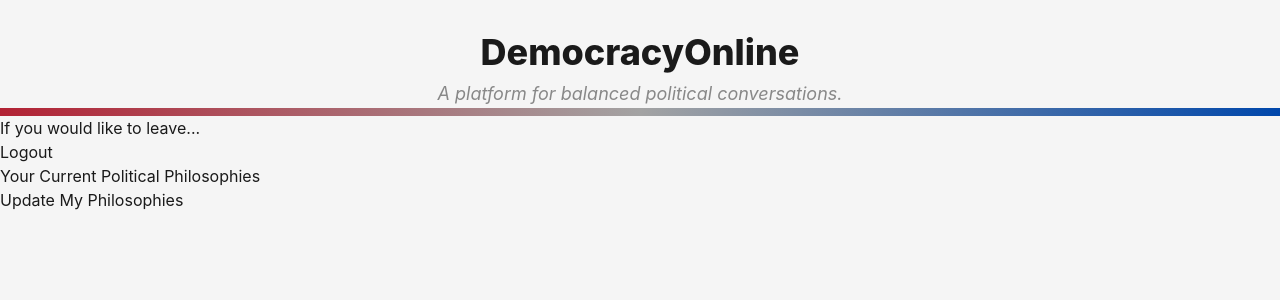
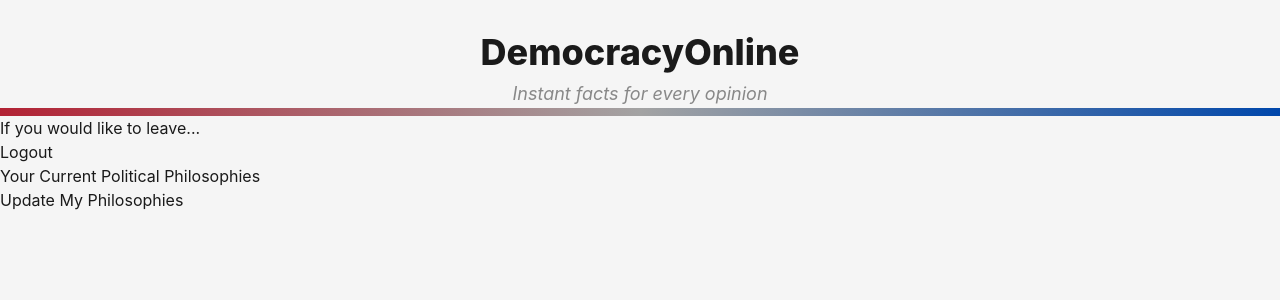
Before and after one commit to SoftChairWingineers/DemocracyOnline, a React app: page /dashboard in a window 1280 px wide. Shown: the top 300 px of the page. Built offline with nearby package versions, Linux system fonts and the light colour scheme.

Commit message:
Change Dashboard tagline

```diff
--- a/src/client/views/Dashboard.jsx
+++ b/src/client/views/Dashboard.jsx
@@ -10,7 +10,7 @@ function Dashboard() {
           DemocracyOnline
         </h1>
         <p className="text-gray-secondary mt-2 text-lg italic">
-          A platform for balanced political conversations.
+          Instant facts for every opinion
         </p>
       </div>
       <div className="w-full h-2 bg-gradient-to-r from-red-primary via-neutral-400 to-blue-primary" />
```
